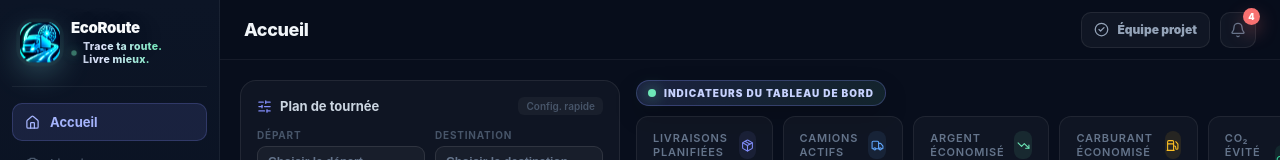
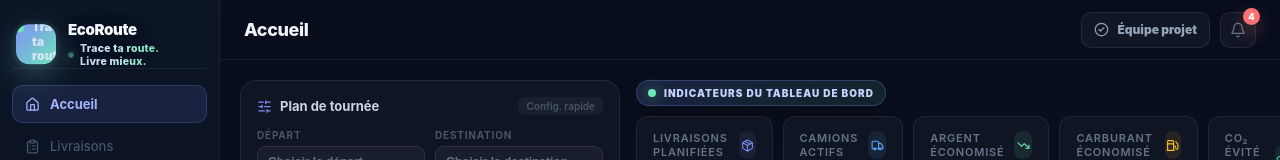
Before and after one commit to M0hdii/ecoroute, a React (Vite) app: page / in a window 1280 px wide. Shown: the top 160 px of the page. Built offline with nearby package versions, Linux system fonts and the light colour scheme.

Commit message:
Update EcoRoute

```diff
--- a/src/App.jsx
+++ b/src/App.jsx
@@ -1662,8 +1662,8 @@ export function App() {
         <div className="ecoroute-brand" style={{
           display: "flex",
           alignItems: "center",
-          gap: 11,
-          padding: "0 8px 20px",
+          gap: 12,
+          padding: "2px 4px 0 4px",
           borderBottom: "1px solid rgba(255,255,255,0.06)",
           marginBottom: 16,
           position: "relative",
@@ -1682,27 +1682,48 @@ export function App() {
             flexShrink: 0,
           }}>
             <div style={{
-            width: 64,
-            height: 64,
-            borderRadius: 18,
-            overflow: "hidden",
-            flexShrink: 0,
-            background: "radial-gradient(circle at 50% 45%, rgba(110,231,183,0.22), rgba(15,23,42,0.72) 62%, rgba(2,6,23,0.95))",
-            border: "1px solid rgba(110,231,183,0.48)",
-            boxShadow: "0 0 0 4px rgba(110,231,183,0.08), 0 16px 42px rgba(34,211,238,0.28)",
-            padding: 3,
+            display: "flex",
+            flexDirection: "column",
+            justifyContent: "center",
+            minWidth: 0,
+            paddingTop: 1,
           }}>
-            <img
-              src={ECOROUTE_LOGO_SRC}
-              alt="EcoRoute logo"
-              style={{
-                width: "100%",
-                height: "100%",
-                objectFit: "contain",
-                display: "block",
-                filter: "brightness(1.18) contrast(1.12) saturate(1.16)",
-              }}
-            />
+            <div style={{
+              color: "#F8FAFC",
+              fontSize: 17,
+              fontWeight: 950,
+              lineHeight: 1,
+              letterSpacing: "-0.35px",
+              marginBottom: 7,
+            }}>
+              EcoRoute
+            </div>
+
+            <div style={{
+              display: "grid",
+              gridTemplateColumns: "8px 1fr",
+              columnGap: 8,
+              alignItems: "start",
+            }}>
+              <span style={{
+                width: 8,
+                height: 8,
+                borderRadius: "50%",
+                background: "#6EE7B7",
+                boxShadow: "0 0 12px rgba(110,231,183,0.85)",
+                marginTop: 4,
+              }} />
+              <div style={{
+                color: "#D7E4F6",
+                fontSize: 12,
+                fontWeight: 900,
+                lineHeight: 1.22,
+                letterSpacing: "0.15px",
+              }}>
+                <div>Trace ta route.</div>
+                <div>Livre mieux.</div>
+              </div>
+            </div>
           </div>
         </div>
 
```
